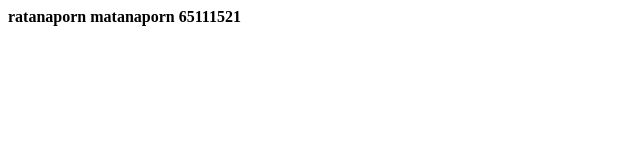
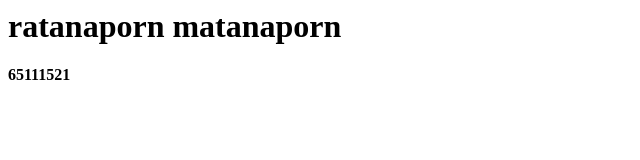
Before and after one commit to Rtnpb/CE341_ID1521, a plain HTML site: page index.html in a window 1280 px wide. Shown: the whole page, without its empty margins (0-640 px from the left). Drawn offline with Linux system fonts and the light colour scheme.

Commit message:
Update index.html

```diff
--- a/index.html
+++ b/index.html
@@ -1,6 +1,12 @@
 <html>
+    <head>
+        <title> My Wab Page</title>
+    </head>
 <body>
-<strong>ratanaporn matanaporn 65111521</strong>
+<strong>
+    <h1>ratanaporn matanaporn</h1>
+    <p>65111521</p>
+</strong>
 
 </body>
 </html>
```
